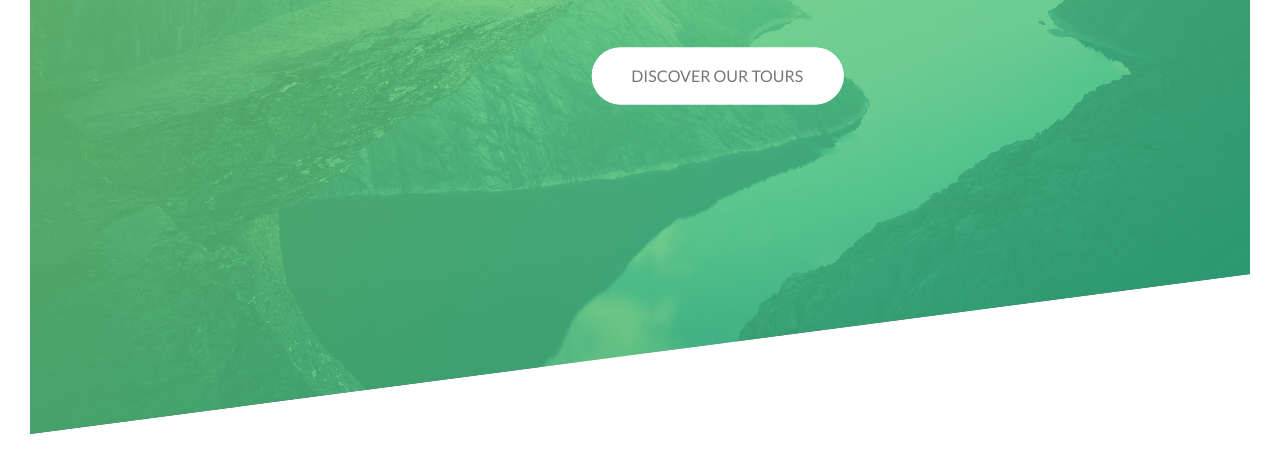
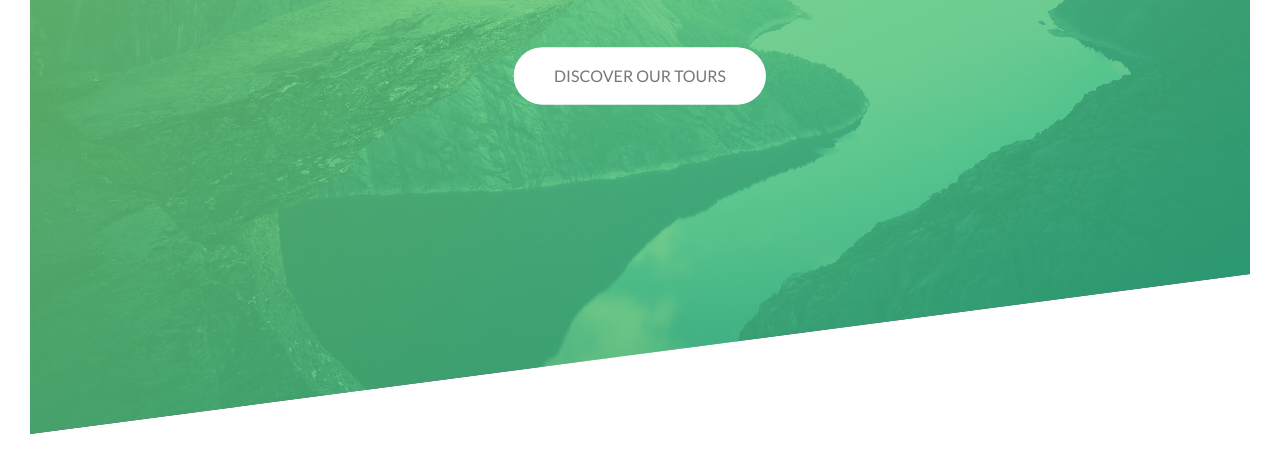
Before and after one commit to qeta12/project, a plain HTML site: page index.html in a window 1280 px wide. Shown: the part 356-820 px from the top of the page. Drawn offline with Linux system fonts and the light colour scheme.

Commit message:
deleted megin-left

```diff
--- a/css/style.css
+++ b/css/style.css
@@ -117,7 +117,6 @@ body {
 .btn-white {
     background-color: #fff;
     color: #777;
-    margin-left: 25%;
 }
 .btn:after {
     content: "";
```
